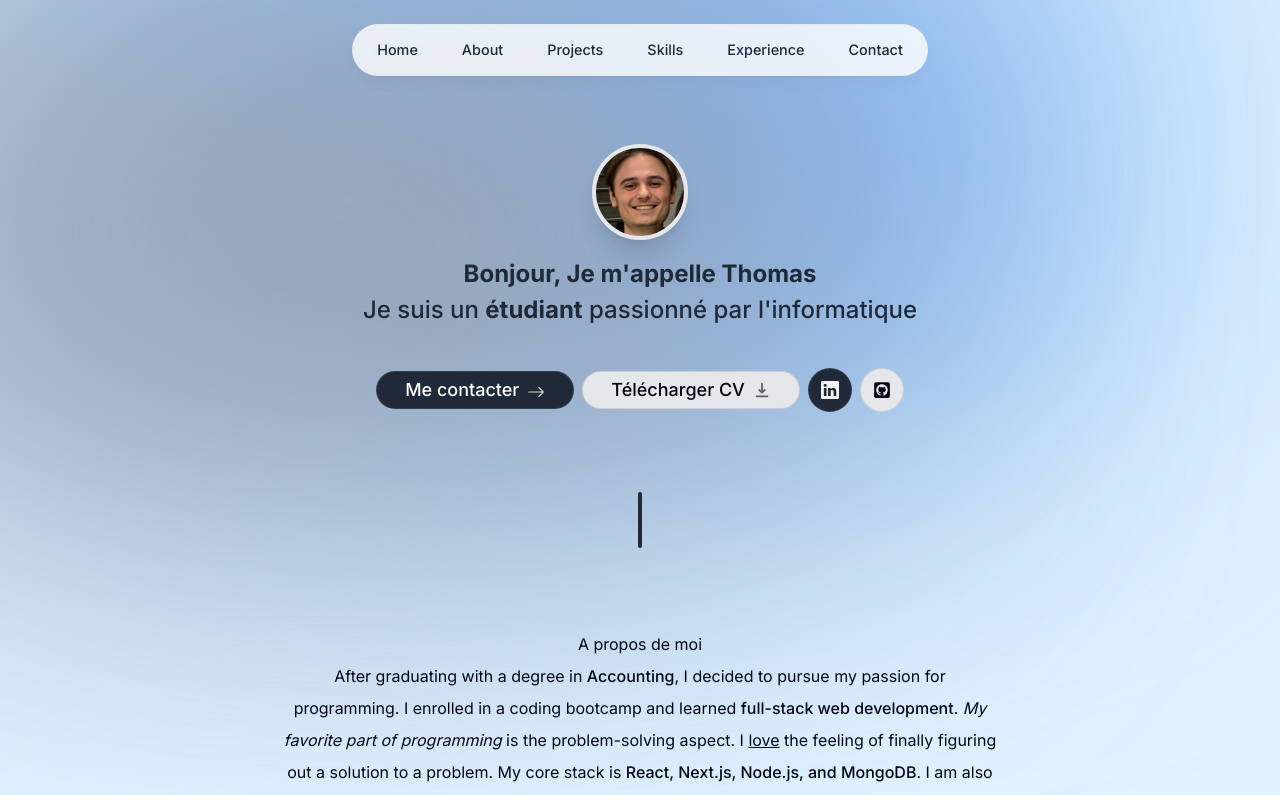
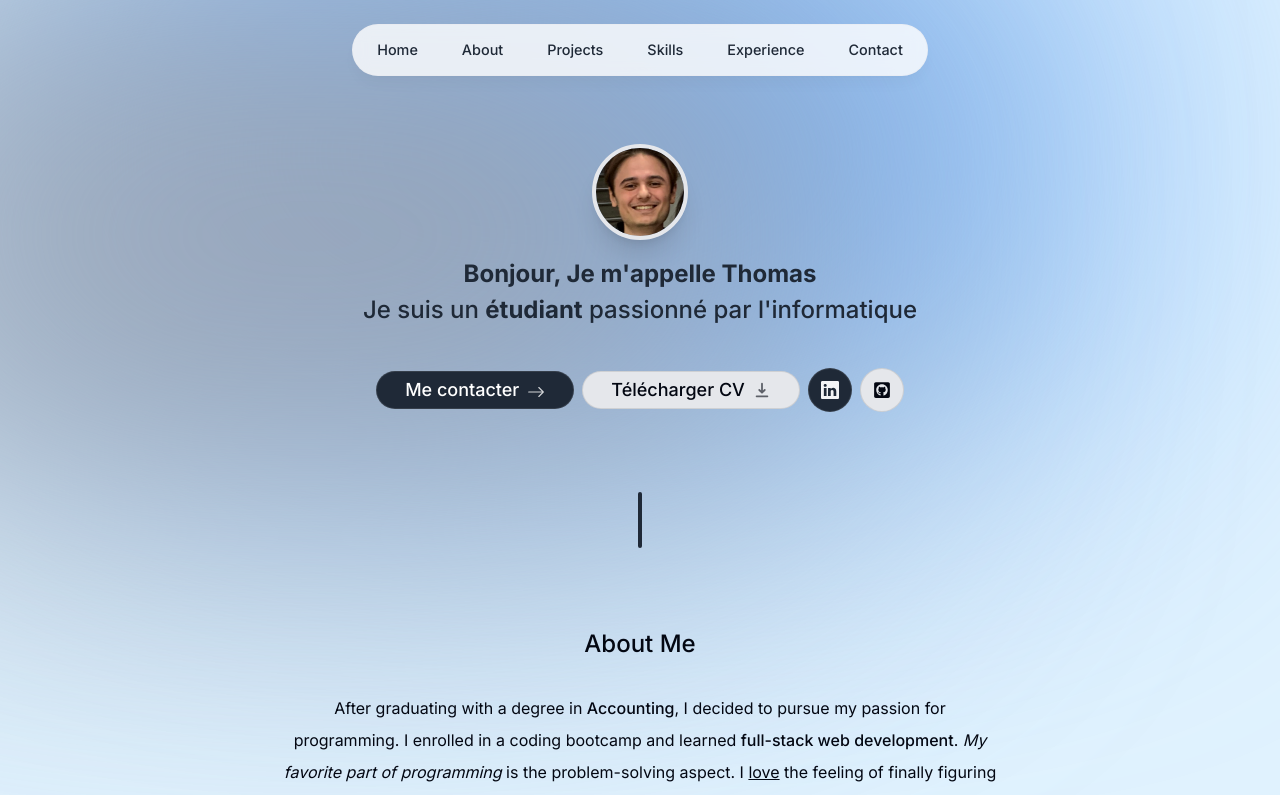
Before and after one commit to zalixzy/portfolio, a Next.js app: page / in a window 1280 px wide. Shown: the top 795 px of the page. Built offline with nearby package versions, Linux system fonts and the light colour scheme.

Commit message:
ajout de section-heading et children sectioheadingprops

```diff
--- a/components/about.tsx
+++ b/components/about.tsx
@@ -1,6 +1,7 @@
 "use client";
 import React from 'react'
 import { motion } from 'framer-motion'
+import SectionHeading from './section-heading';
 
 export default function About() {
   return (
@@ -9,7 +10,7 @@ export default function About() {
         animate={{ opacity: 1, y: 0 }}
         transition={{ delay: 0.175 }}>
 
-        <h2>A propos de moi</h2>
+        <SectionHeading>About me</SectionHeading>
 
         <p className="mb-3">
             After graduating with a degree in{" "}
--- /dev/null
+++ b/components/section-heading.tsx
@@ -0,0 +1,12 @@
+import React from 'react'
+
+type SectionHeadingProps = {
+    children: React.ReactNode;
+};
+
+export default function SectionHeading({ children }:
+    SectionHeadingProps) {
+  return (
+    <h2 className="text-2xl font-medium capitalize mb-8">{children}</h2>
+  )
+}
```
